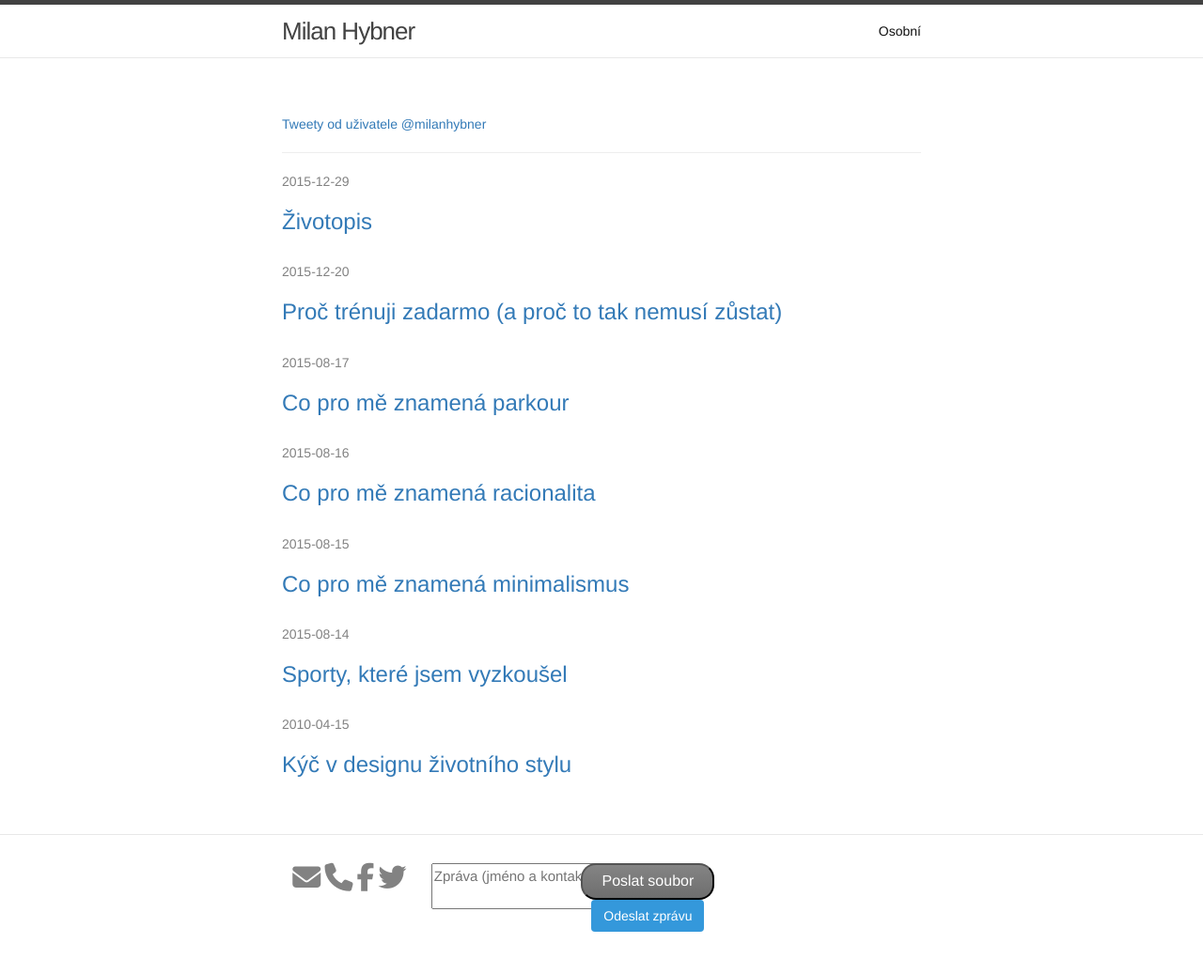
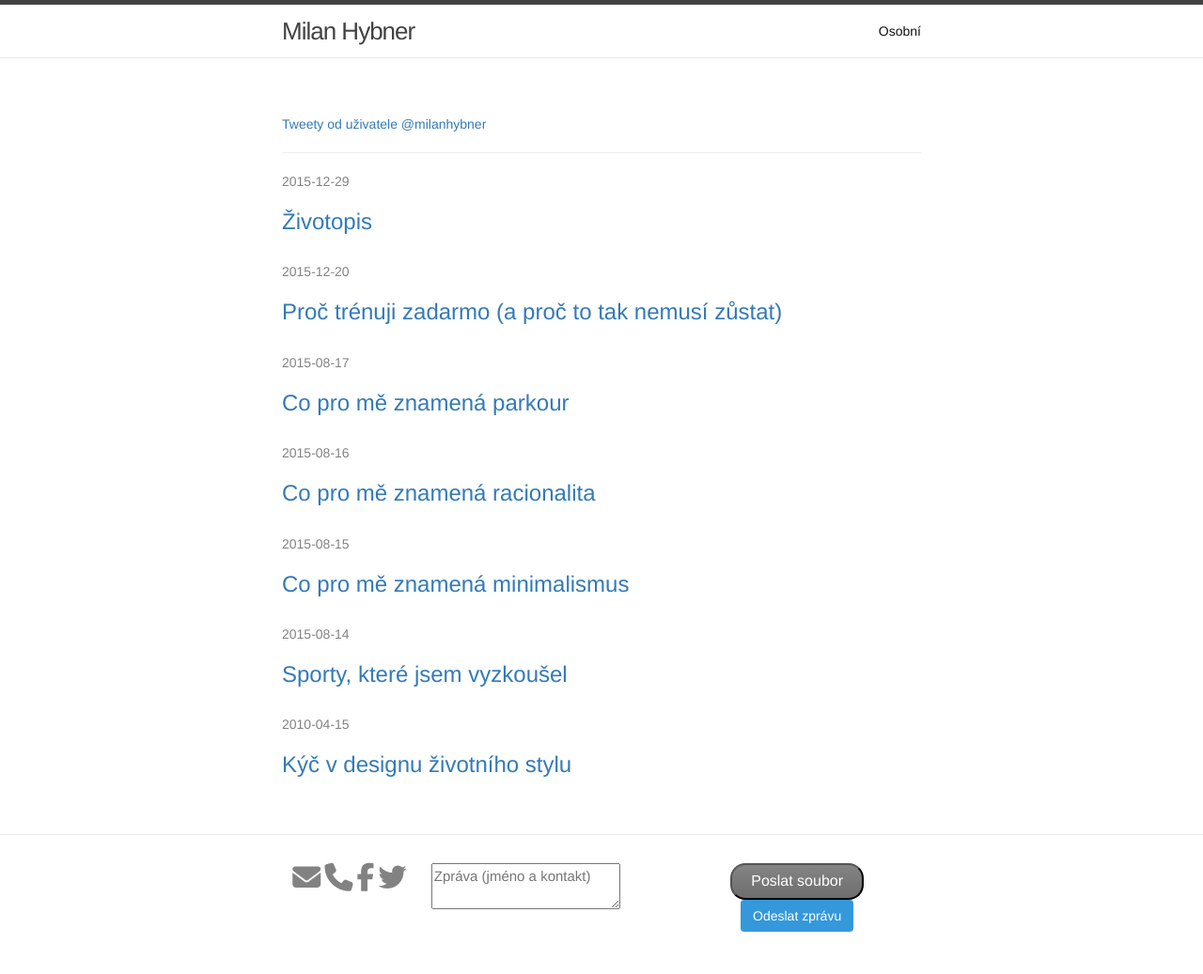
Before and after one commit to milanhybner/m23.cz, a Jekyll site: the page built from index.md, in a window 1280 px wide. Shown: the whole page at 94% size. Built offline with Jekyll 4.4.1, drawn with Linux system fonts in a browser that asks for light colours; nearby versions of some CDN libraries; comment, search, counter and statistics services are not loaded.

Commit message:
úprava vzhledu

```diff
--- a/_includes/footer.html
+++ b/_includes/footer.html
@@ -12,6 +12,10 @@
           <textarea id="message" placeholder="Zpráva (jméno a kontakt)" rows="2"></textarea><br />
           <input id="docid" type="hidden" value="{% if page.docid %}{{ page.docid }}{% else %}{{ page.title }}{% endif %}">
         </div>
+
+        <div class="footer-col  footer-col-3">
+        </div>
+
         <div class="footer-col  footer-col-4">
           <a href="https://www.dropbox.com/request/CNZIN7GJMXmleEJ9QICN"><input id="file" type="button" class="btn2" value="Poslat soubor" target="_blank"></a>
           <input id="btn" class="btn" type="submit" value="Odeslat zprávu">
```
